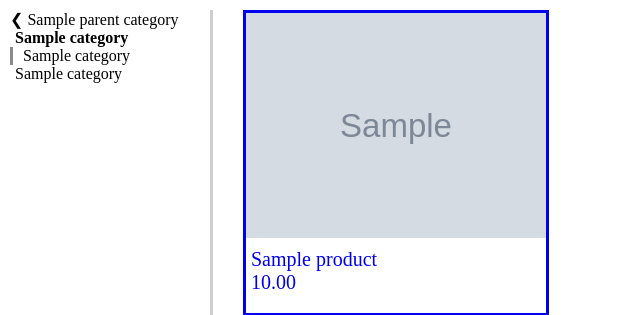
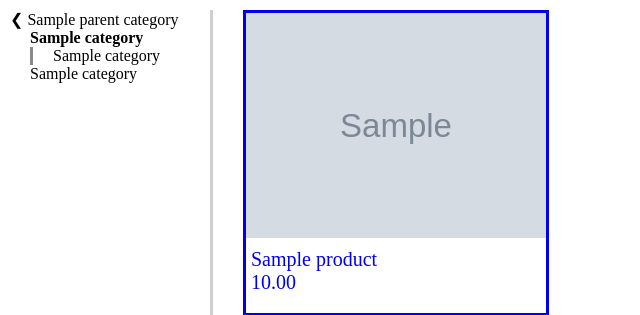
Before and after one commit to quekyuyang/online-shop, a Django app: template shop/templates/shop/browse.html in a window 1280 px wide. Shown: the part 45-360 px from the top of the page, without its empty margins (0-640 px from the left). Run offline with Django 4.2, Linux system fonts and the light colour scheme; tables that the repository leaves empty hold one stand-in row (values such as "Sample post"); the template is opened without the code that fills it: values that come from a table or form of the project are taken from there, most other values are stand-ins (such as "Sample title", 1, 10 or a date in 2020); grey boxes marked "Sample" are stand-in pictures; parts of the project's set-up code (start-up, migrations or seed data) failed here and were passed over.

Commit message:
Left pane categories as nested lists

```diff
--- a/shop/static/shop/browse.css
+++ b/shop/static/shop/browse.css
@@ -10,8 +10,17 @@ div.categories {
   margin-right: 30px;
 }
 
+div.categories ul {
+  padding-inline-start: 20px;
+  margin-block-start: 0;
+  margin-block-end: 0;
+}
+
+div.categories li {
+  list-style-type: none;
+}
+
 div.categories a {
-  display: block;
   text-decoration: none;
   color: black;
 }
@@ -20,13 +29,9 @@ div.categories a:visited {
   color: black;
 }
 
-div.categories a.child_category {
-  padding-left: 10px;
+ul.child_categories {
   border-left: solid #8a8a8a;
-}
-
-a.current_category, a.sibling_category {
-  padding-left: 5px;
+  padding-inline-start: 20px;
 }
 
 div.products {
--- a/shop/templates/shop/browse.html
+++ b/shop/templates/shop/browse.html
@@ -14,23 +14,34 @@
         &#10094; {{ parent_category.name }}
       </a>
     {% endif %}
+    <ul>
     {% if current_category %}
-      <a class="current_category" href="{% url 'browse' current_category.name %}">
+      <li>
+        <a href="{% url 'browse' current_category.name %}">
           <strong>{{ current_category.name }}</strong>
         </a>
+
       {% if child_categories %}
+        <ul class="child_categories">
           {% for category in child_categories %}
-          <a class="child_category" href="{% url 'browse' category.name %}">
+            <li>
+              <a href="{% url 'browse' category.name %}">
                 {{ category.name }}
               </a>
+            </li>
           {% endfor %}
+        </ul>
       {% endif %}
+      </li>
     {% endif %}
     {% for category in sibling_categories %}
+      <li>
         <a class="sibling_category" href="{% url 'browse' category.name %}">
           {{ category.name }}
         </a>
+      </li>
     {% endfor %}
+    </ul>
 </div>
   <div class="products">
     {% for product in products %}
```
Lines whose indentation alone changed are shown as unchanged.
